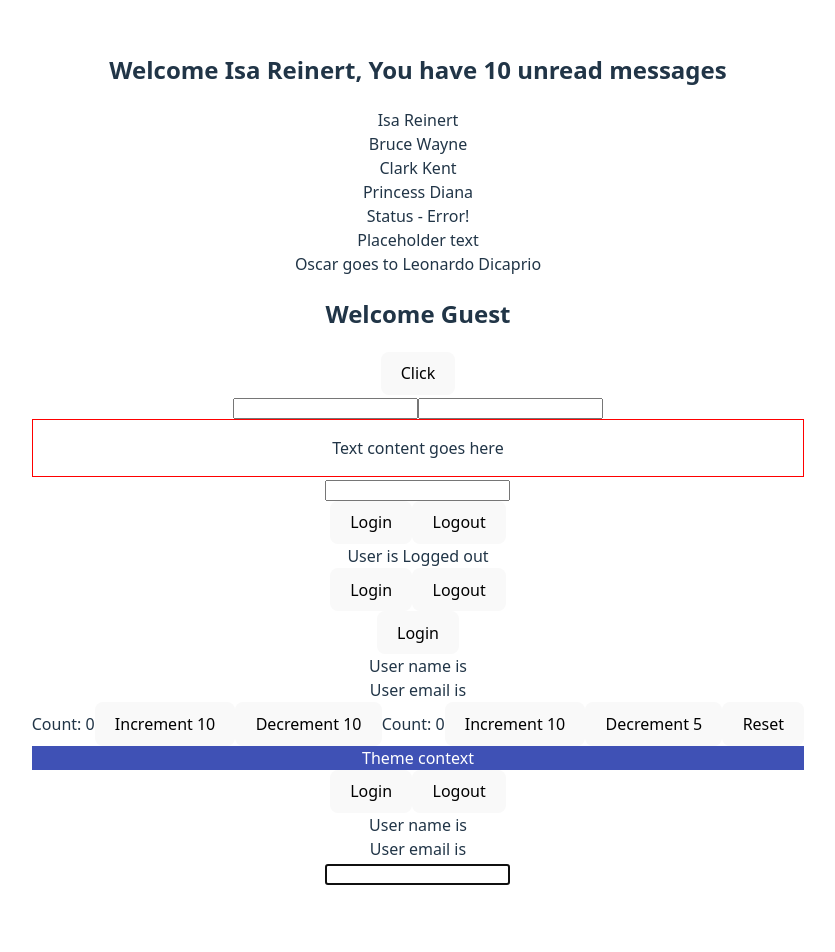
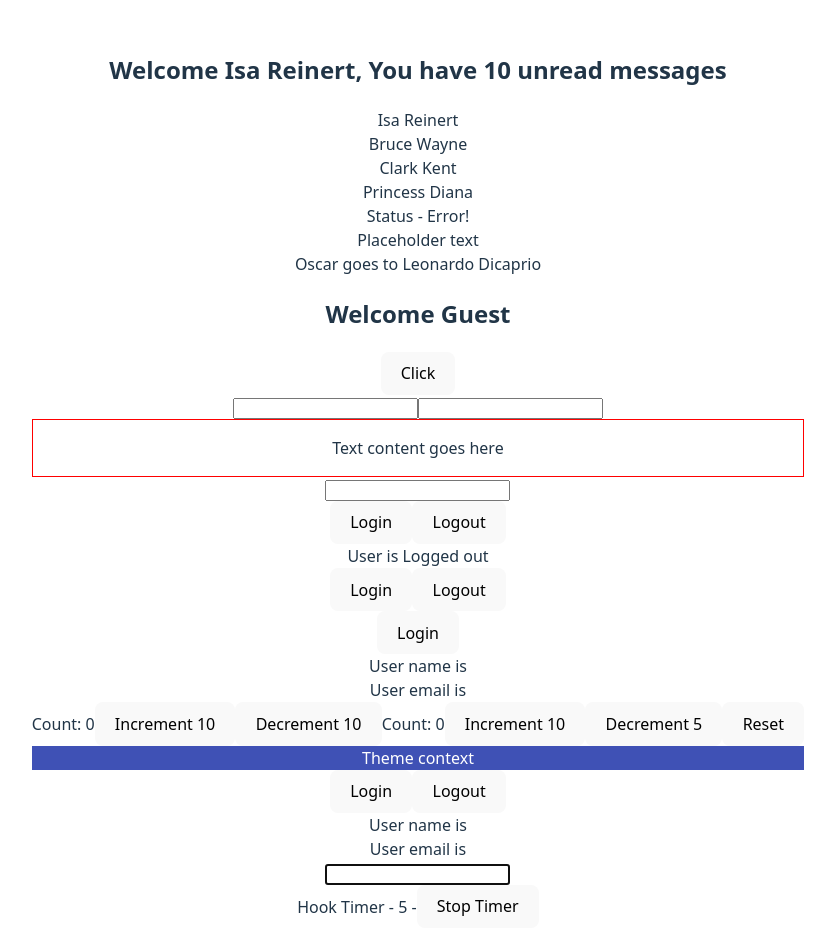
Before and after one commit to reinertisa/react-typescript-crash-course, a React (Vite) app: page / in a window 1280 px wide. Shown: the top 952 px of the page, without its empty margins (222-1057 px from the left). Before the commit the page ends 917 px from the top, so only its background shows below. Built offline with nearby package versions, Linux system fonts and the light colour scheme.

Commit message:
feat(website): useRef with mutable ref

```diff
--- a/src/App.tsx
+++ b/src/App.tsx
@@ -19,6 +19,7 @@ import ThemeContextProvider from "./components/context/ThemeContext.tsx";
 import UserContextProvider from "./components/context/UserContext.tsx";
 import User3 from "./components/context/User3.tsx";
 import DomRef from "./components/useref/DomRef.tsx";
+import MutableRef from "./components/useref/MutableRef.tsx";
 
 
 function App() {
@@ -69,6 +70,7 @@ function App() {
               <User3 />
           </UserContextProvider>
           <DomRef />
+          <MutableRef />
       </div>
   )
 }
--- /dev/null
+++ b/src/components/useref/MutableRef.tsx
@@ -0,0 +1,28 @@
+import {useState, useRef, useEffect} from 'react';
+
+export default function MutableRef() {
+    const [timer, setTimer] = useState<number>(0);
+    const intervalRef = useRef<number | null>(null);
+
+    const stopTimer = () => {
+        if (intervalRef.current) {
+            window.clearInterval(intervalRef.current);
+        }
+    }
+
+    useEffect(() => {
+        intervalRef.current = window.setInterval(() => {
+            setTimer(timer => timer + 1);
+        }, 1000);
+
+        return () => stopTimer();
+    }, []);
+
+    return (
+        <div>
+            Hook Timer - {timer} -
+            <button onClick={stopTimer}>Stop Timer</button>
+        </div>
+    )
+
+}
```
